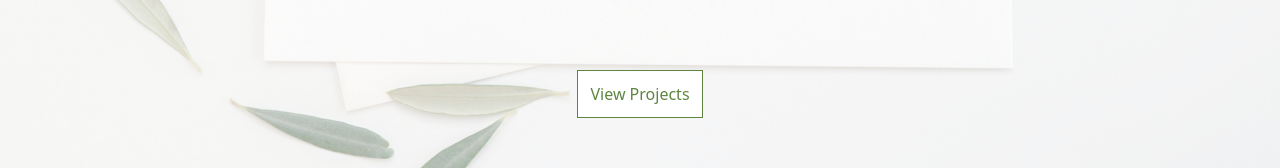
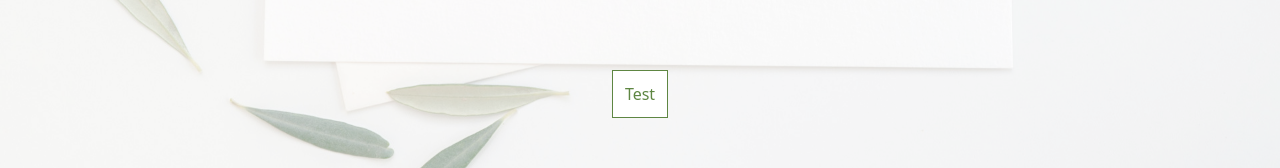
Before and after one commit to hojungt/hojungt.github.io, a React (Create React App) app: page / in a window 1280 px wide. Shown: the part 582-750 px from the top of the page. Built offline with nearby package versions, Linux system fonts and the light colour scheme.

Commit message:
smooth scroll test

```diff
--- a/src/section/Main/index.js
+++ b/src/section/Main/index.js
@@ -33,11 +33,11 @@ export default function Main() {
             </div>
             <div id="btn-div-main">
                 <HashLink
-                    to="#recent-projects"
+                    smooth to="#recent-projects"
                     role="button"
                     id="btn-main"
                 >
-                    View Projects
+                    Test
                 </HashLink>
             </div>
         </div>
--- a/src/section/PastProjects/index.js
+++ b/src/section/PastProjects/index.js
@@ -42,7 +42,7 @@ export default function PastProjects() {
                 </div>
                 <div id="btn-div-more">
                     <HashLink
-                        to="#past-projects-more"
+                        smooth to="#past-projects-more"
                         className="btn"
                         id="btn-more"
                     >
@@ -83,7 +83,7 @@ export default function PastProjects() {
                 </div>
                 {/* <div id="btn-div-more">
                     <HashLink
-                        to="#past-projects"
+                        smooth to="#past-projects"
                         className="btn"
                         id="btn-more"
                     >
```
